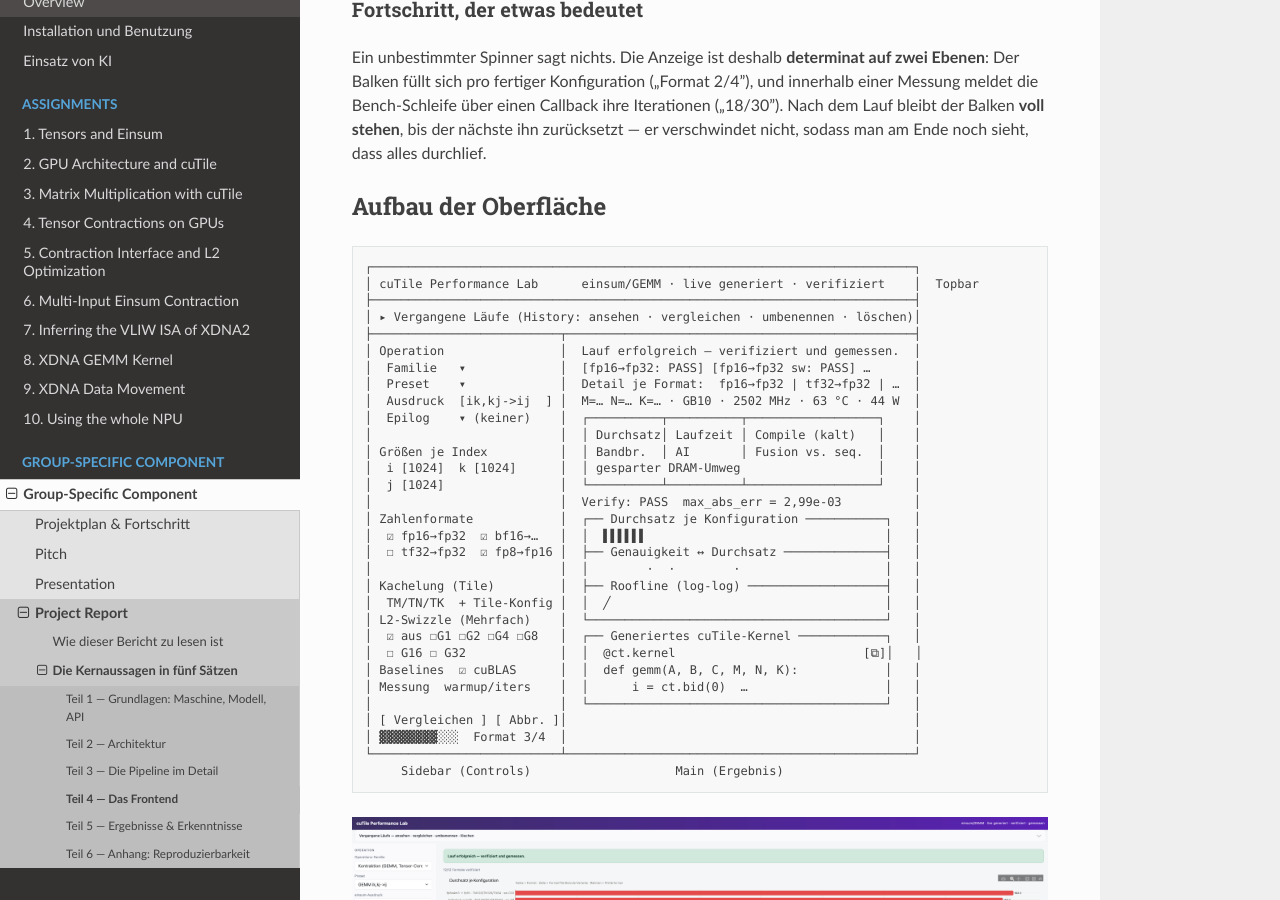
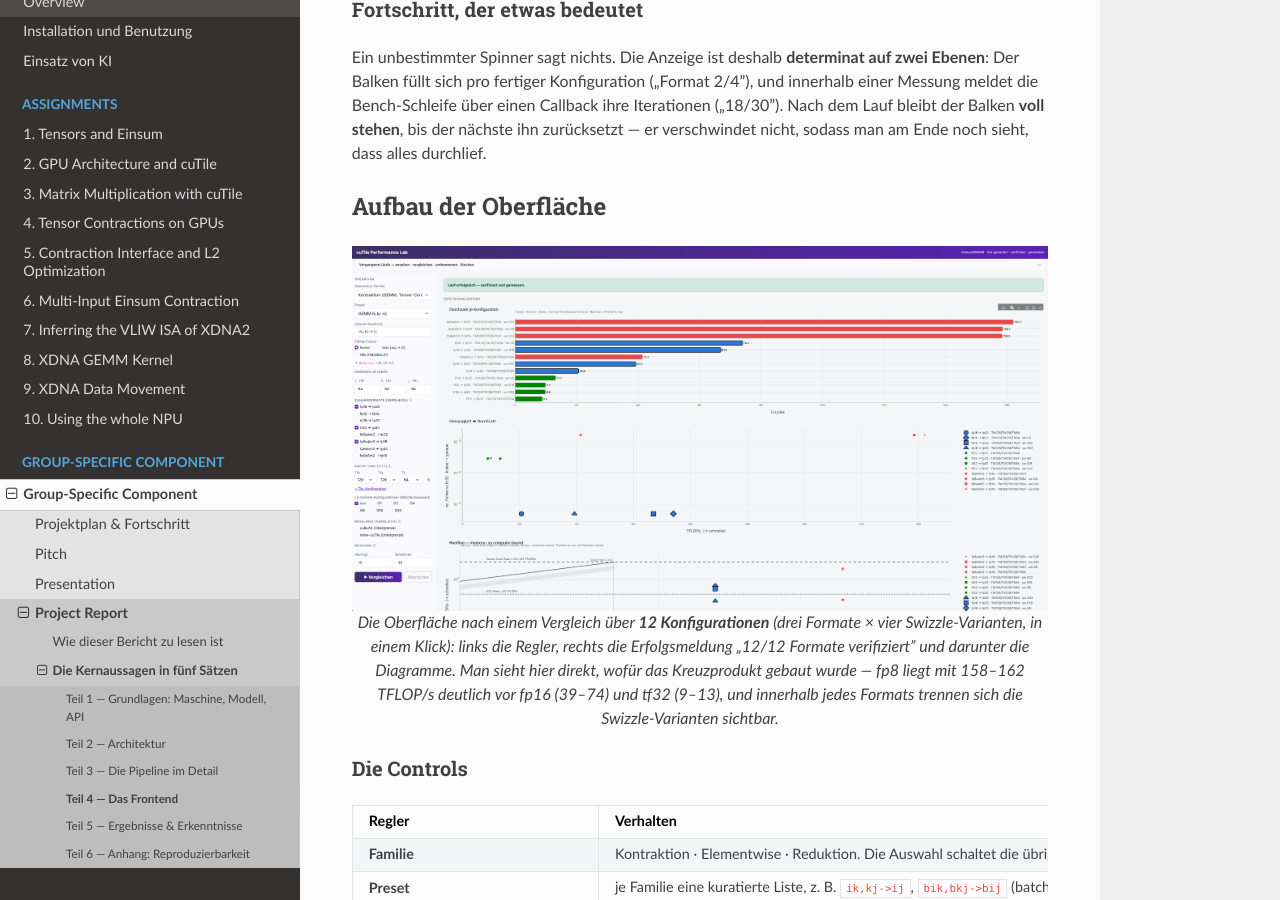
Before and after one commit to Intelligence420/mla, a Sphinx documentation site: the page built from sphinx/source/chapters/group_specific_component/report/04_frontend.rst, in a window 1280 px wide and 900 px high, scrolled down 2051 px. Built offline with Sphinx 7.4.7 and the Read the Docs theme 3.1.0, drawn with Linux system fonts in a browser that asks for light colours.

Commit message:
ASCII-Skizze entfernt

```diff
--- a/sphinx/source/chapters/group_specific_component/report/04_frontend.rst
+++ b/sphinx/source/chapters/group_specific_component/report/04_frontend.rst
@@ -118,40 +118,6 @@ dass alles durchlief.
 
 Aufbau der Oberfläche
 =====================
-
-.. code-block:: text
-
-   ┌───────────────────────────────────────────────────────────────────────────┐
-   │ cuTile Performance Lab      einsum/GEMM · live generiert · verifiziert    │  Topbar
-   ├───────────────────────────────────────────────────────────────────────────┤
-   │ ▸ Vergangene Läufe (History: ansehen · vergleichen · umbenennen · löschen)│
-   ├──────────────────────────┬────────────────────────────────────────────────┤
-   │ Operation                │  Lauf erfolgreich — verifiziert und gemessen.  │
-   │  Familie   ▾             │  [fp16→fp32: PASS] [fp16→fp32 sw: PASS] …      │
-   │  Preset    ▾             │  Detail je Format:  fp16→fp32 | tf32→fp32 | …  │
-   │  Ausdruck  [ik,kj->ij  ] │  M=… N=… K=… · GB10 · 2502 MHz · 63 °C · 44 W  │
-   │  Epilog    ▾ (keiner)    │  ┌──────────┬──────────┬──────────────────┐    │
-   │                          │  │ Durchsatz│ Laufzeit │ Compile (kalt)   │    │
-   │ Größen je Index          │  │ Bandbr.  │ AI       │ Fusion vs. seq.  │    │
-   │  i [1024]  k [1024]      │  │ gesparter DRAM-Umweg                   │    │
-   │  j [1024]                │  └──────────┴──────────┴──────────────────┘    │
-   │                          │  Verify: PASS  max_abs_err = 2,99e-03          │
-   │ Zahlenformate            │  ┌── Durchsatz je Konfiguration ───────────┐   │
-   │  ☑ fp16→fp32  ☑ bf16→…   │  │  ▌▌▌▌▌▌                                 │   │
-   │  ☐ tf32→fp32  ☑ fp8→fp16 │  ├── Genauigkeit ↔ Durchsatz ──────────────┤   │
-   │                          │  │        ·  ·        ·                    │   │
-   │ Kachelung (Tile)         │  ├── Roofline (log-log) ───────────────────┤   │
-   │  TM/TN/TK  + Tile-Konfig │  │  ╱                                      │   │
-   │ L2-Swizzle (Mehrfach)    │  └─────────────────────────────────────────┘   │
-   │  ☑ aus ☐G1 ☐G2 ☐G4 ☐G8   │  ┌── Generiertes cuTile-Kernel ────────────┐   │
-   │  ☐ G16 ☐ G32             │  │  @ct.kernel                          [⧉]│   │
-   │ Baselines  ☑ cuBLAS      │  │  def gemm(A, B, C, M, N, K):            │   │
-   │ Messung  warmup/iters    │  │      i = ct.bid(0)  …                   │   │
-   │                          │  └─────────────────────────────────────────┘   │
-   │ [ Vergleichen ] [ Abbr. ]│                                                │
-   │ ▓▓▓▓▓▓▓▓░░░  Format 3/4  │                                                │
-   └──────────────────────────┴────────────────────────────────────────────────┘
-        Sidebar (Controls)                    Main (Ergebnis)
 
 .. figure:: /_static/gsc/gui_overview.png
    :align: center
```
